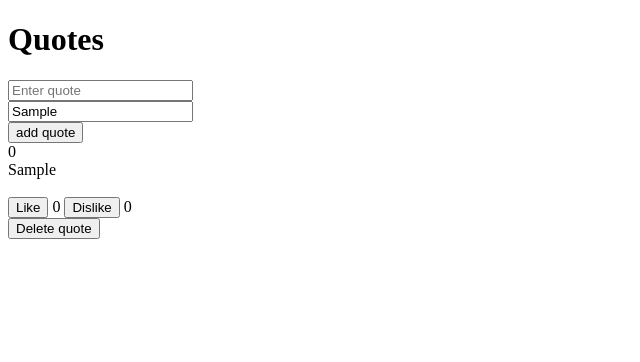
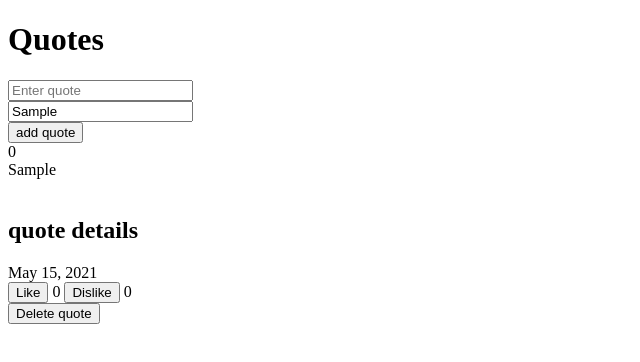
Before and after one commit to victorkitesh/Quotes, an Angular app in the folder quote/: page / in a window 1280 px wide. Both pictures are taken after typing "Sample", "Sample" into the empty fields and a click on the input "add quote". Shown: the top 362 px of the page, without its empty margins (0-640 px from the left). Built offline with nearby package versions, Linux system fonts and the light colour scheme.

Commit message:
added quote detail for date

```diff
--- a/quote/src/app/components/quotes/quotes.component.html
+++ b/quote/src/app/components/quotes/quotes.component.html
@@ -24,7 +24,12 @@
     <div class="quote" *ngFor="let quote of quotes; let i= index; ">
         <div class="id">{{i}}</div>
         <div class="content">{{quote.content}}</div><br>
-
+        <div class="try">
+            <h2> quote details </h2>
+        </div>
+        <div class="">
+            {{myDate | date}}
+        </div>
         <div class="upvote">
 
 
--- a/quote/src/app/components/quotes/quotes.component.ts
+++ b/quote/src/app/components/quotes/quotes.component.ts
@@ -19,6 +19,8 @@ export class QuotesComponent implements OnInit {
   numberOfLikes:number=0;
 
   numberOfDislikes:number=0;
+
+  myDate =Date.now();
 
   constructor() { }
 
```
